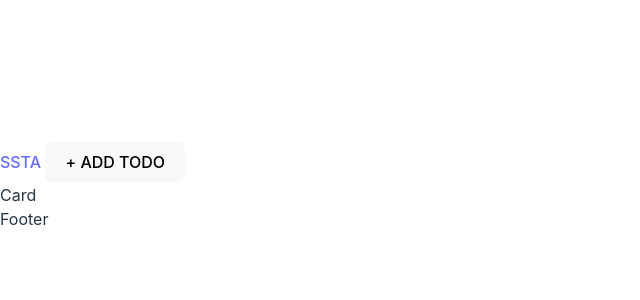
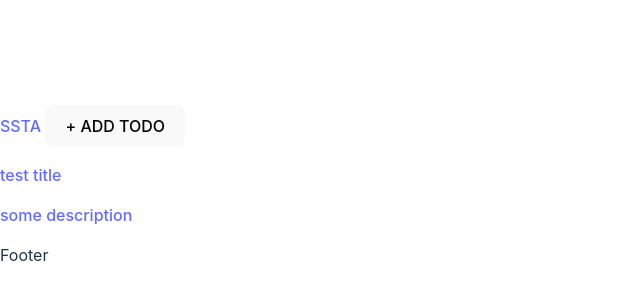
Before and after one commit to joshdev19/simple-strapi-app, a React (Vite) app in the folder client/: page / in a window 1280 px wide. Shown: the part 214-514 px from the top of the page, without its empty margins (0-640 px from the left). Built offline with nearby package versions, Linux system fonts and the light colour scheme.

Commit message:
New Instances in card component

```diff
--- a/client/src/components/Card.tsx
+++ b/client/src/components/Card.tsx
@@ -1,7 +1,15 @@
-const Card = () => {
+import { Link } from "react-router-dom"
+import { PropTypes } from "../types/types"
+
+const Card = ( { id, title, description }: PropTypes ) => {
+
   return (
-    <div>Card</div>
+    <Link to={`/update/${id}`}>
+      <p className="title"> { title } </p>
+      <p className="description"> { description } </p>
+    </Link>
   )
+
 }
 
 export default Card
```
